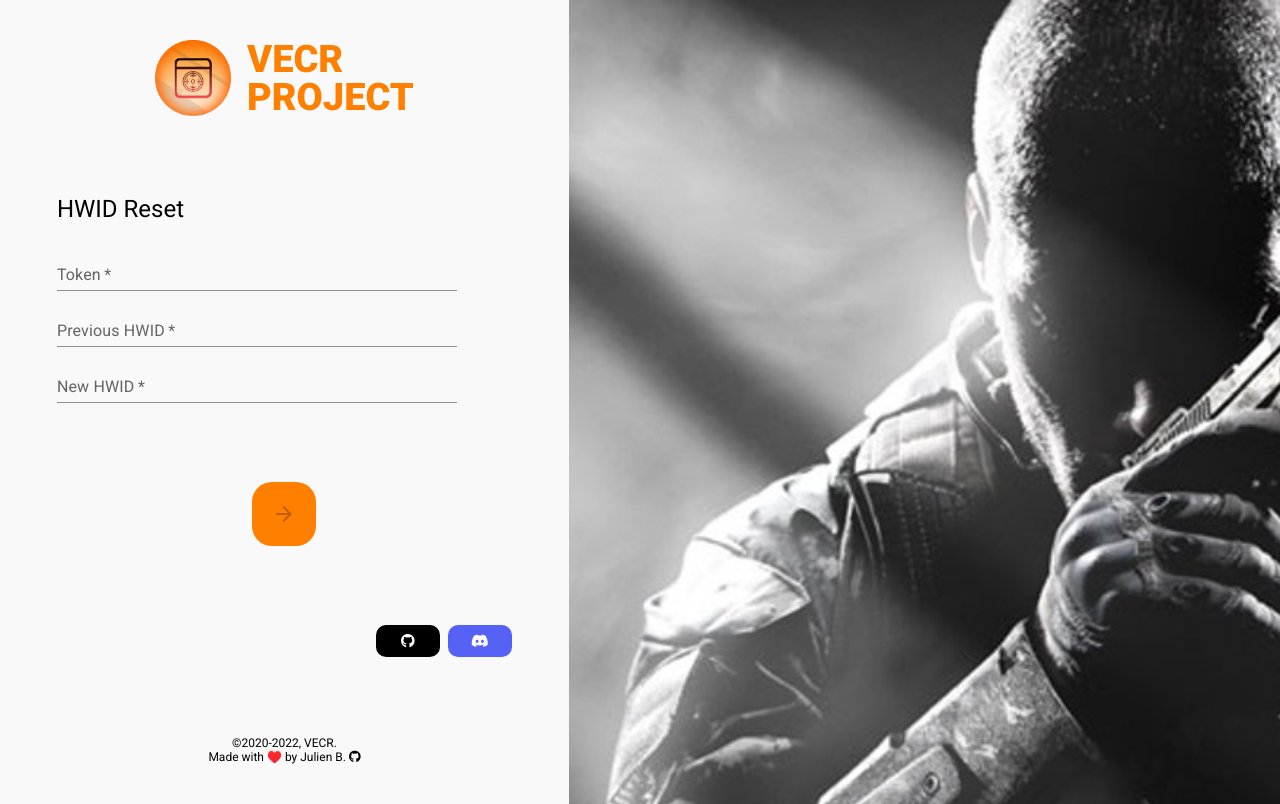
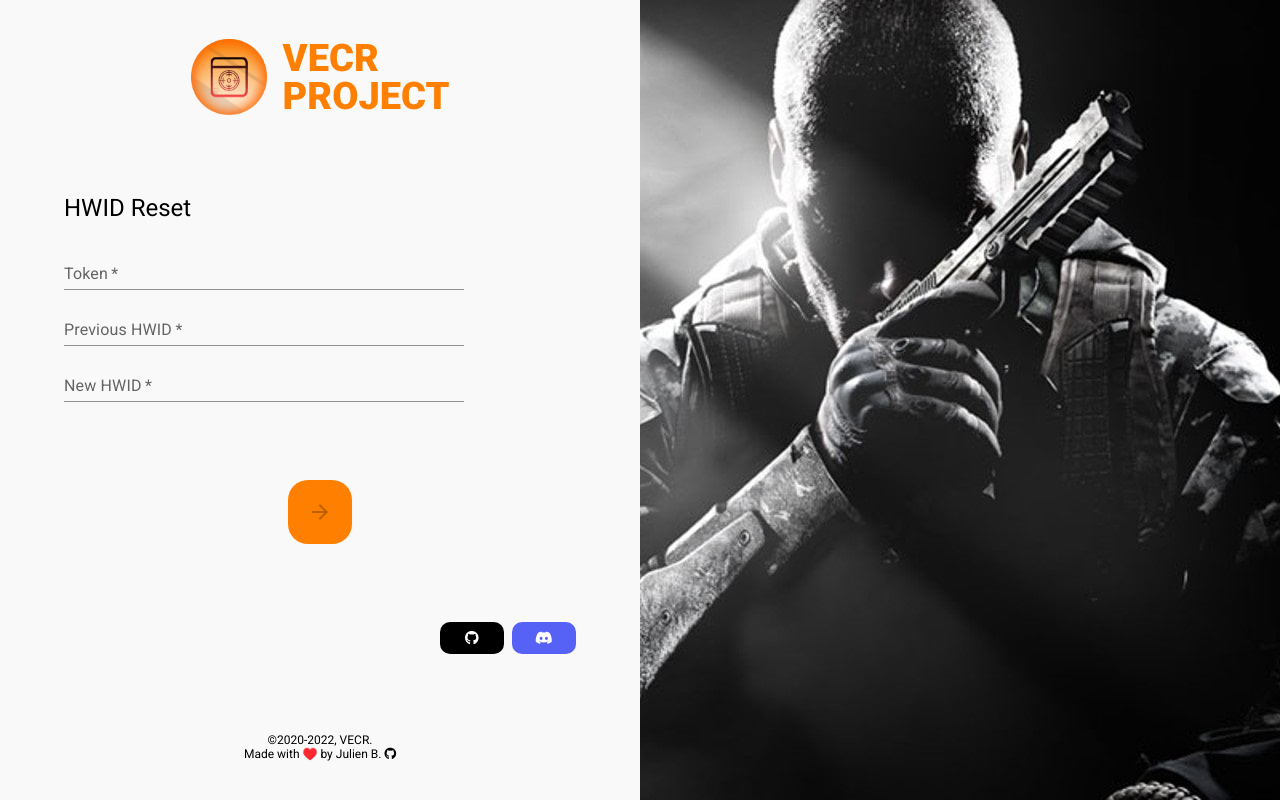
Before and after one commit to Julien-B-py/hwid-reset-front, a React (Create React App) app: page / in a window 1280 px wide. Built offline with nearby package versions, Linux system fonts and the light colour scheme.

Commit message:
v0.3
Edit CSS.
Fix responsive using useMediaQuery.

```diff
--- a/src/App.css
+++ b/src/App.css
@@ -33,6 +33,7 @@ footer a {
 .App {
   display: flex;
   min-height: 100vh;
+  min-width: 100vw;
 }
 
 .left {
@@ -50,6 +51,7 @@ footer a {
   flex-direction: column;
   justify-content: space-around;
   height: 100%;
+  position: relative;
 }
 
 .left-inner h1 {
@@ -68,6 +70,7 @@ footer a {
 .right {
   overflow: hidden;
   display: none;
+  background-size: cover;
 }
 
 .right img {
@@ -97,6 +100,11 @@ footer a {
   .right {
     flex-grow: 1;
     display: inline;
+    background-position-x: 15%;
+  }
+
+  .left {
+    width: 50%;
   }
 }
 
@@ -104,4 +112,9 @@ footer a {
   .left {
     width: 25%;
   }
+
+  .right {
+    background-position-x: 0;
+    background-size: 180%;
+  }
 }
--- a/src/App.js
+++ b/src/App.js
@@ -1,6 +1,13 @@
-import { useState, useEffect, useLayoutEffect, forwardRef, useRef } from "react";
+import {
+  useState,
+  useEffect,
+  useLayoutEffect,
+  forwardRef,
+  useRef
+} from "react";
 import { gsap } from "gsap";
 
+import useMediaQuery from "@mui/material/useMediaQuery";
 import ArrowForwardIcon from "@mui/icons-material/ArrowForward";
 import Button from "@mui/material/Button";
 import CircularProgress from "@mui/material/CircularProgress";
@@ -50,13 +57,15 @@ function App() {
   const q = gsap.utils.selector(leftRef);
   const tl = useRef();
 
-  // Elements animation
+  // client-side only rendering : noSsr to true
+  const desktop = useMediaQuery("(min-width:640px)", { noSsr: true });
+  const mobileHorizontal = useMediaQuery("(max-height: 430px)", {
+    noSsr: true
+  });
+
+  // Elements animation (only once)
   useLayoutEffect(() => {
-
-
-var desktop = window.matchMedia('(min-width: 640px)').matches;
-
-if(desktop) {
+    if (desktop && !mobileHorizontal) {
       tl.current = gsap
         .timeline()
         .from(leftRef.current, {
@@ -65,7 +74,7 @@ if(desktop) {
           ease: "Circ.easeOut",
           duration: 0.8
         })
-    .set(leftRef.current, {clearProps: "width"})
+        .set(leftRef.current, { clearProps: "width" })
         .from(q(".left-inner-child"), {
           yPercent: -100,
           autoAlpha: 0,
@@ -80,13 +89,10 @@ if(desktop) {
           autoAlpha: 0,
           stagger: 0.2,
           ease: "Back.easeOut",
-      delay: 0.5,
-    }).set(leftRef.current, {clearProps: "width"});
+          delay: 0.5
+        })
+        .set(leftRef.current, { clearProps: "width" });
     }
-
-
-
-
   }, []);
 
   const handleChange = (e) => {
@@ -136,8 +142,6 @@ if(desktop) {
             <div>
               <h2 className="left-inner-child">HWID Reset</h2>
 
-
-
               <form>
                 {userInputs.map((userInput, index) => (
                   <TextField
@@ -166,18 +170,18 @@ if(desktop) {
                 width: "64px",
                 height: "64px",
                 borderRadius: 20,
-                margin: "0 auto"
+                margin: "0 auto",
+                position: mobileHorizontal ? "absolute" : "relative",
+                right: 0
               }}
               disabled={disableButton}
             >
               <ArrowForwardIcon />
             </Button>
 
+            {!mobileHorizontal && <ButtonsGroup />}
 
-
-            <ButtonsGroup />
-
-            <Footer />
+            {!mobileHorizontal && <Footer />}
 
             <Snackbar
               open={error || success ? true : false}
@@ -192,11 +196,10 @@ if(desktop) {
         )}
       </div>
 
-      <div className="right">
-
-        <img src={images.bg} alt="background" />
-
-      </div>
+      <div
+        className="right"
+        style={{ backgroundImage: `url(${images.bg})` }}
+      ></div>
     </div>
   );
 }
```
Also changed, not shown: src/assets/bg.jpg. Lines whose indentation alone changed are shown as unchanged.
